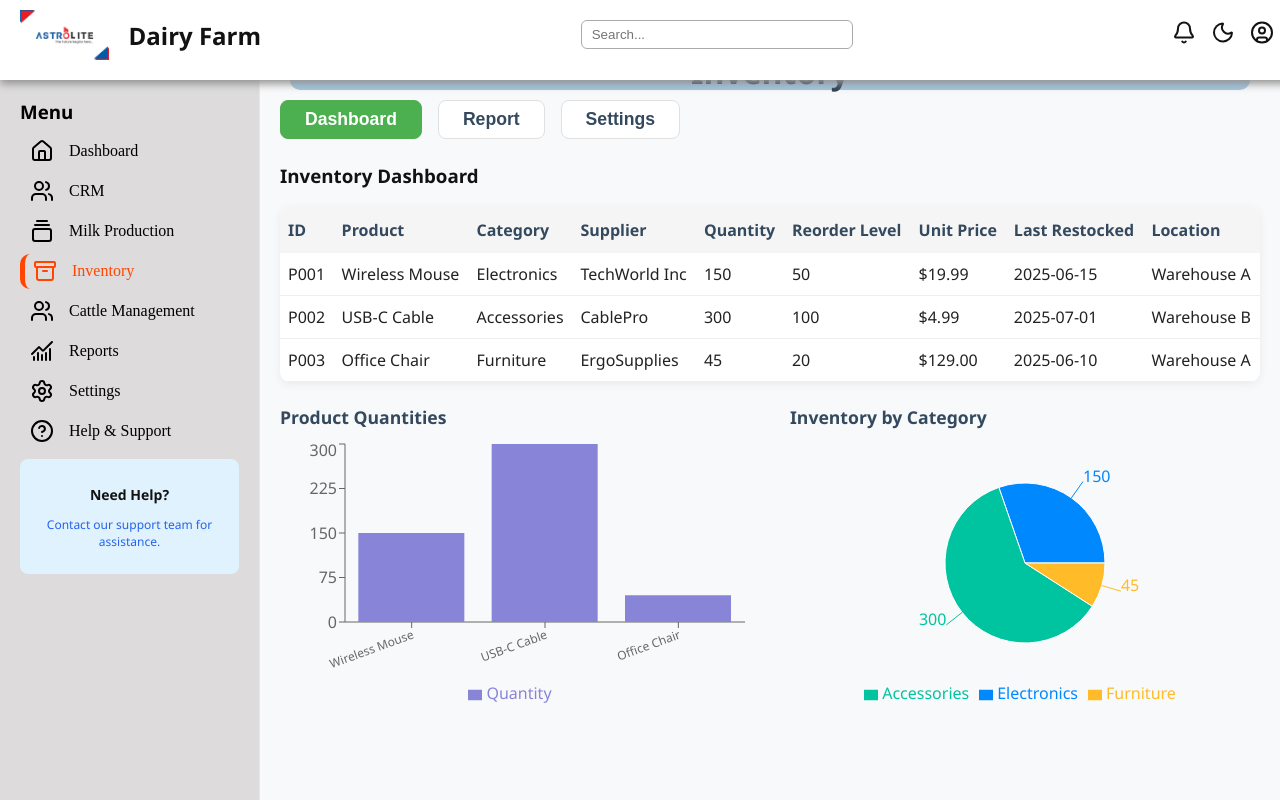
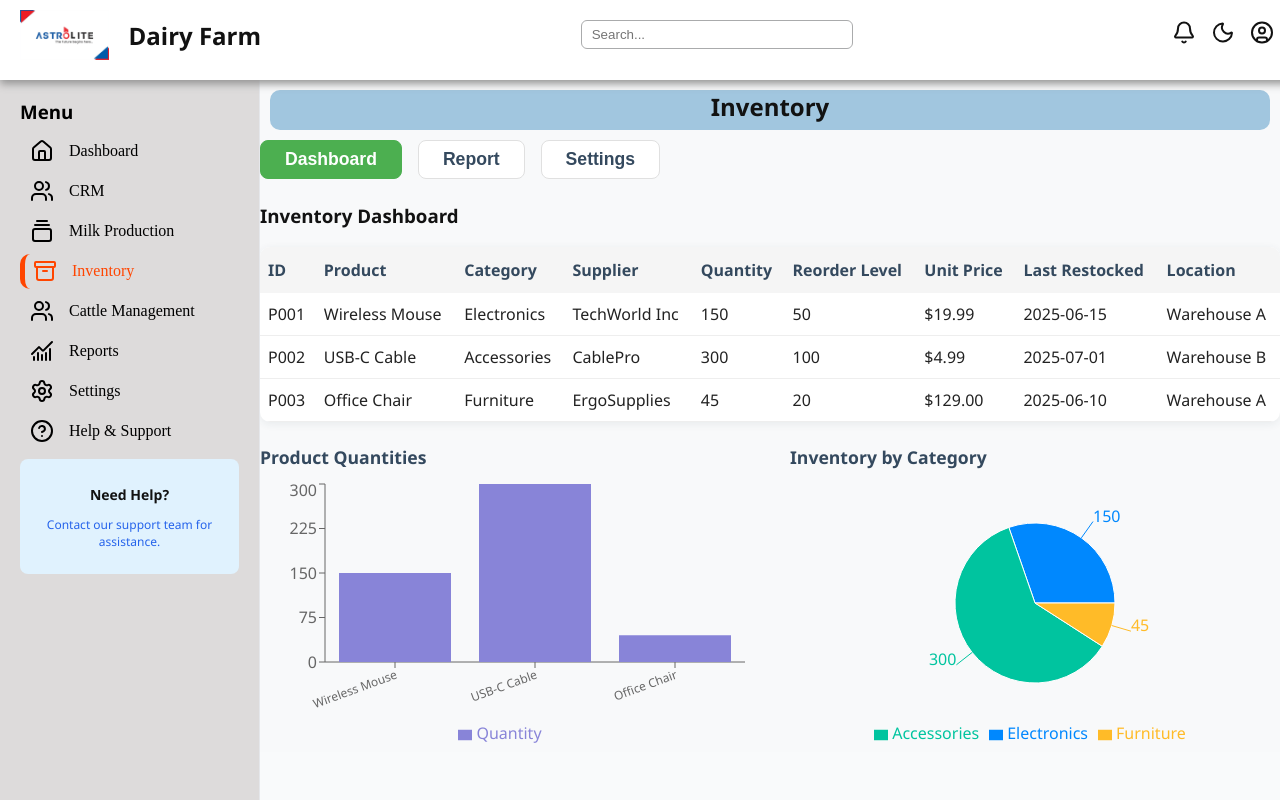
Before and after one commit to Astrolitetech/Front-End, a React (Create React App) app in the folder React/Organization-crm/org-crm/: page /inventory in a window 1280 px wide. Built offline with nearby package versions, Linux system fonts and the light colour scheme.

Commit message:
Clean up unused CSS in CRMContent.css and App.css; verify all style files for unused selectors

```diff
--- a/React/Organization-crm/org-crm/src/App.css
+++ b/React/Organization-crm/org-crm/src/App.css
@@ -1,7 +1,3 @@
-.body {
-  width: 100%;
-  height: 100%;
-}
 
 body.light {
   background-color: #ffffff;
--- a/React/Organization-crm/org-crm/src/styles/CRMContent.css
+++ b/React/Organization-crm/org-crm/src/styles/CRMContent.css
@@ -112,9 +112,6 @@
   background-color: #6366f1;
 }
 
-.btn-icon {
-  height: 15px;
-}
 
 /* 🌙 Dark Mode Overrides for CRM Content */
 
--- a/React/Organization-crm/org-crm/src/styles/Inventory.css
+++ b/React/Organization-crm/org-crm/src/styles/Inventory.css
@@ -1,18 +1,7 @@
-/* Inventory Page Styles */
-
 .inventory-container {
-  padding: 20px;
+  margin-top: 60px;
   background: #f8f9fa;
-  min-height: 100vh;
 }
-
-.page-header h2 {
-  font-size: 2rem;
-  font-weight: 700;
-  margin-bottom: 18px;
-  color: #2c3e50;
-}
-
 .headings {
   display: flex;
   gap: 16px;
@@ -95,9 +84,6 @@ body.dark .inventory-container {
   background: #23272f;
   color: #e0e0e0;
 }
-body.dark .page-header h2 {
-  color: #fff;
-}
 body.dark .headings .heading {
   background: #232b36;
   color: #e0e0e0;
```
